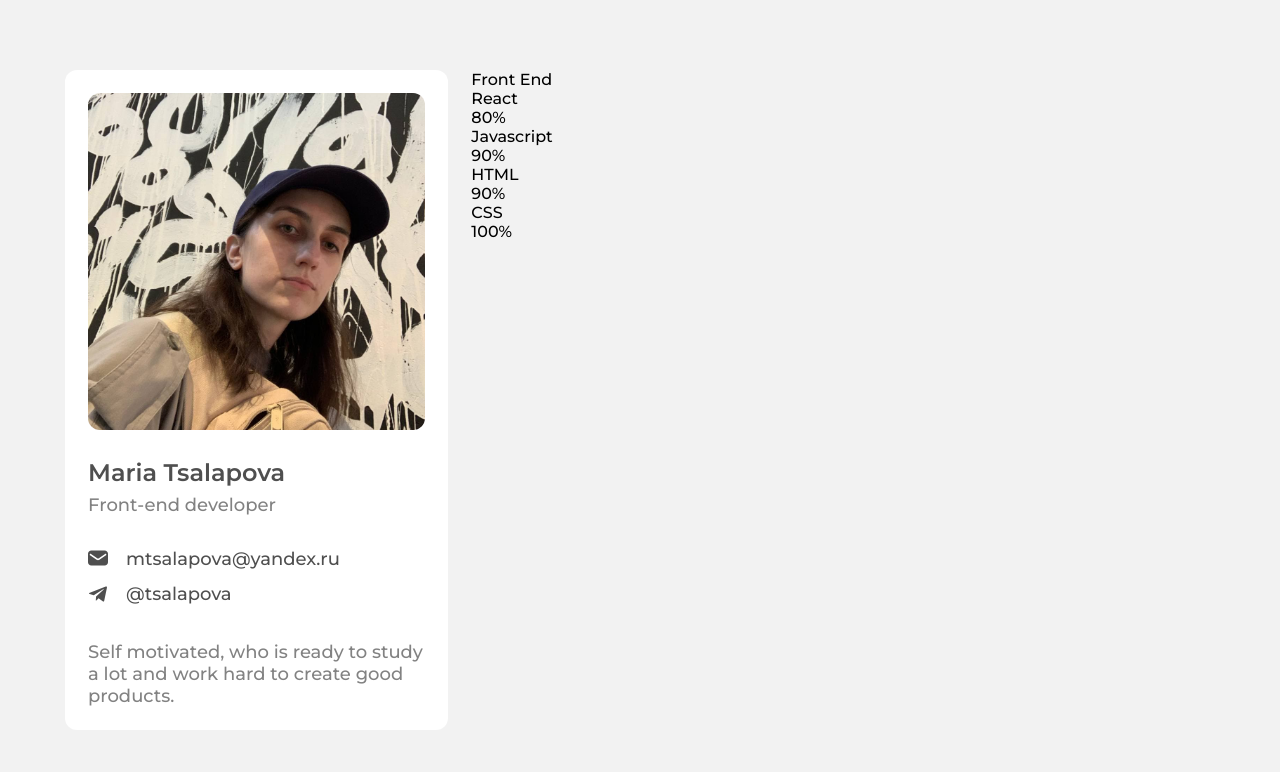
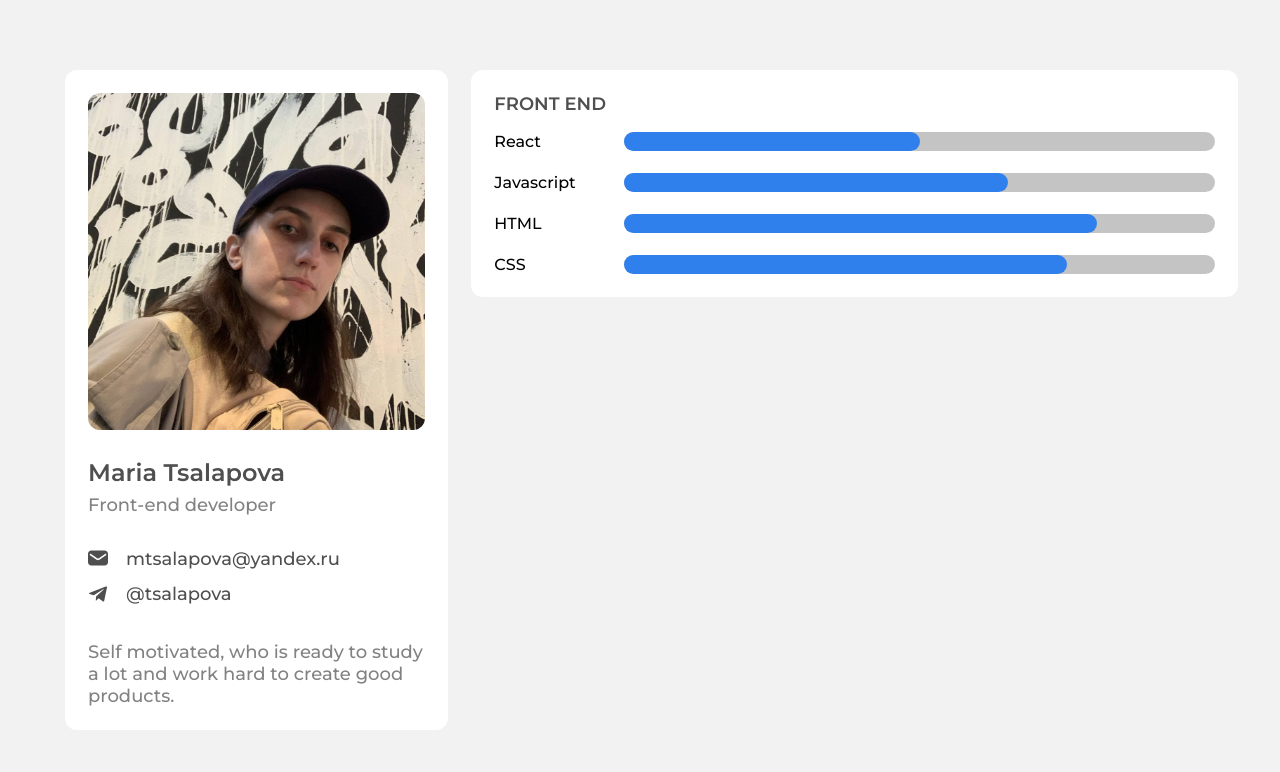
Before and after one commit to tsalapovaMaria/portfolio, a plain HTML site: page index.html in a window 1280 px wide. Shown: the top 772 px of the page. Drawn offline with Linux system fonts and the light colour scheme.

Commit message:
style skills bar

```diff
--- a/index.html
+++ b/index.html
@@ -50,6 +50,7 @@
                 <h2 class="experience-title">Experience</h2>
                 <div class="experience">
                     <div class="company-logo">
+                        <a href="http://centrchpu.ru/">
                             <svg enable-background="new 0 0 512 512" viewBox="0 0 512 512">
                                 <g>
                                     <path d="m0 512h512v-151h-512zm121-91h30v30h-30zm-60 0h30v30h-30z"></path>
@@ -62,6 +63,7 @@
                                     </path>
                                 </g>
                             </svg>
+                        </a>
                     </div>
                     <div class="experience-description">
                         <p class="experience-duration">Feb 2021 - March 2021</p>
@@ -77,32 +79,31 @@
                 <div class="frontend-skills">
                     <p>Front End</p>
 
-                    <div class="react-skills">
+                    <div class="skills-bar-container">
                         <p>React</p>
-
-                        <div class="skills">
-                            80%
+                        <div class="skills-bar">
+                            <span class="skills react"></span>
                         </div>
                     </div>
-                    <div class="js-skills">
+
+                    <div class="skills-bar-container">
                         <p>Javascript</p>
-
-                        <div class="skills">
-                            90%
+                        <div class="skills-bar">
+                            <span class="skills js"></span>
                         </div>
                     </div>
-                    <div class="html-skills">
+
+                    <div class="skills-bar-container">
                         <p>HTML</p>
-
-                        <div class="skills">
-                            90%
+                        <div class="skills-bar">
+                            <span class="skills html"></span>
                         </div>
                     </div>
-                    <div class="css-skills">
+
+                    <div class="skills-bar-container">
                         <p>CSS</p>
-
-                        <div class="skills">
-                            100%
+                        <div class="skills-bar">
+                            <span class="skills css"></span>
                         </div>
                     </div>
                 </div>
--- a/style.css
+++ b/style.css
@@ -17,10 +17,6 @@ p {
 /*MAIN FIRST COLUMN*/
 .main-first-col {
     max-width: 33.333%;
-    margin-right: 23px;
-}
-.main-second-col {
-    max-width: 66.666%;
     margin-right: 23px;
 }
 
@@ -161,3 +157,68 @@ p {
 
     color: #828282;
 }
+
+/*main second column*/
+
+.main-second-col {
+    width: 100%;
+    margin-right: 23px;
+}
+
+/*SKILLS*/
+
+.skills-container {
+    padding: 23px;
+    width: 100%;
+    background: #FFFFFF;
+    border-radius: 12px;
+}
+.frontend-skills > p {
+    font-style: normal;
+    font-weight: 600;
+    font-size: 18px;
+    line-height: 22px;
+    text-transform: uppercase;
+
+    color: #4F4F4F;
+}
+.skills-bar-container {
+    margin-top: 17px;
+    display: flex;
+    justify-content: space-between;
+}
+.skills-bar-container + .skills-bar-container {
+    margin-top: 22px;
+}
+.skills-bar-container:first-of-type {
+    margin-top: 17px;
+}
+.skills-bar-container > p {
+    padding-right: 20px;
+    min-width: 110px;
+}
+.skills-bar {
+    position: relative;
+    width: 100%;
+    background: #C4C4C4;
+    border-radius: 12px;
+}
+.skills {
+    position: absolute;
+    height: 100%;
+
+    background: #2F80ED;
+    border-radius: 12px;
+}
+.html {
+    width: 80%;
+}
+.css {
+    width: 75%;
+}
+.js {
+    width: 65%;
+}
+.react {
+    width: 50%;
+}
```
Lines whose indentation alone changed are shown as unchanged.
